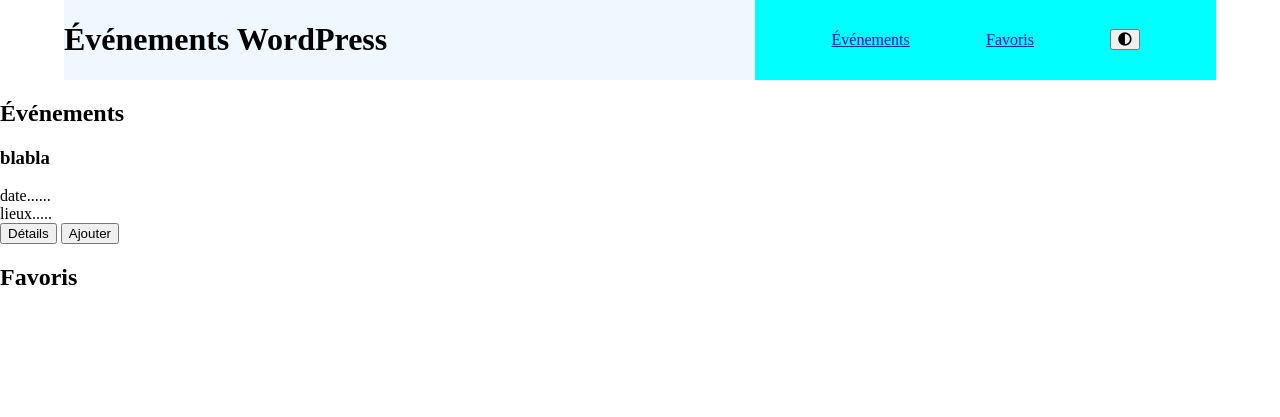
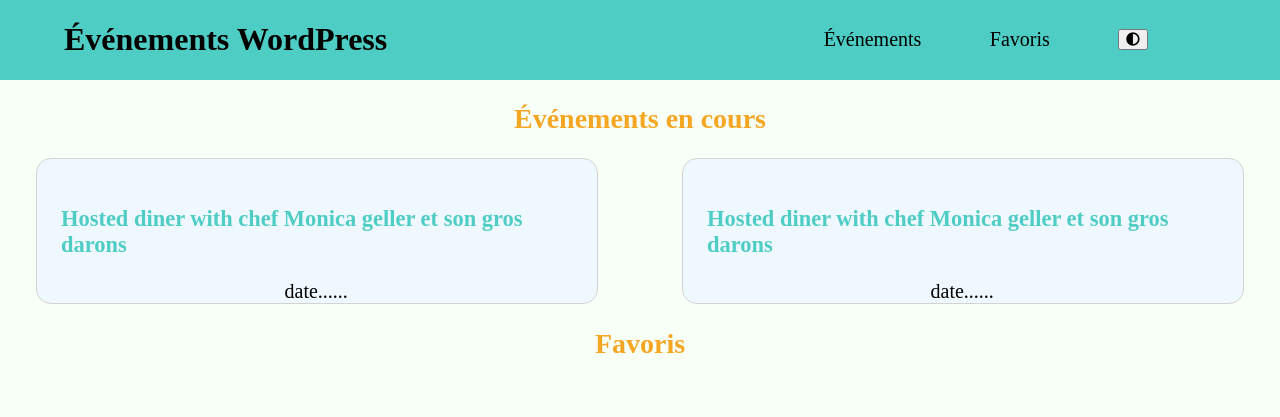
Before and after one commit to martin-samson-png/portail-evenements-Martin, a plain HTML site: page index.html in a window 1280 px wide. Drawn offline with Linux system fonts and the light colour scheme; a web font is replaced by a local one.

Commit message:
feat : ajout de css

```diff
--- a/index.html
+++ b/index.html
@@ -25,23 +25,41 @@
     <main>
       <section id="evenement">
         <div class="title">
-          <h2>Événements</h2>
+          <h2>Événements en cours</h2>
         </div>
-        <div>
-          <div class="card"><h3>blabla</h3></div>
-          <div class="info">
-            <div>date......</div>
-            <div>lieux.....</div>
+        <div id="listEvent">
+          <div class="card">
+            <div class="card-title">
+              <h3>Hosted diner with chef Monica geller et son gros darons</h3>
+            </div>
+            <div class="info">
+              <div>date......</div>
+              <div class="place">lieux.....</div>
+            </div>
+            <div class="buttonCard">
+              <button class="detail">Détails</button>
+              <button class="add">Ajouter</button>
+            </div>
           </div>
-          <div class="buttonCard">
-            <button>Détails</button>
-            <button>Ajouter</button>
+          <div class="card">
+            <div class="card-title">
+              <h3>Hosted diner with chef Monica geller et son gros darons</h3>
+            </div>
+            <div class="info">
+              <div>date......</div>
+              <div class="place">lieux.....</div>
+            </div>
+            <div class="buttonCard">
+              <button class="detail">Détails</button>
+              <button class="add">Ajouter</button>
+            </div>
           </div>
+        </div>
         </div>
       </section>
       <section id="modale"></section>
       <section id="favoris">
-        <div><h2>Favoris</h2></div>
+        <div class="title"><h2>Favoris</h2></div>
       </section>
     </main>
   </body>
--- /dev/null
+++ b/style/_variables.css
@@ -0,0 +1,7 @@
+:root {
+  --main-color: #4ecdc4;
+  --second-color: #f5a623;
+  --third-color: #ffe66d;
+  --light-mode: #f7fff7;
+  --dark-mode: #292f36;
+}
--- a/style/style.css
+++ b/style/style.css
@@ -1,20 +1,44 @@
+@import url(/style/_variables.css);
+
+/* ----------------------------------- FONT ----------------------------------- */
+@font-face {
+  font-family: "Lexend Deca";
+  src: local("Lexend Deca"),
+    url(../font/Lexend_Deca/LexendDeca-VariableFont_wght.ttf) format(TrueType);
+}
+
 html {
   scroll-behavior: smooth;
 }
 
 body {
+  background-color: var(--light-mode);
   padding: 0%;
   margin: 0%;
+  font-family: Lexend Deca;
 }
 
+a {
+  font-size: 20px;
+  color: black;
+  text-decoration: none;
+}
+
+a:hover {
+  color: red;
+  font-size: 1.2rem;
+}
+
+/* -----------------------------------HEADER----------------------------------- */
+
 header {
+  background-color: var(--main-color);
   display: flex;
   justify-content: space-between;
   padding: 0 5% 0 5%;
 }
 
 .logo {
-  background-color: aliceblue;
   display: flex;
   justify-content: start;
   align-items: center;
@@ -22,9 +46,111 @@ header {
 }
 
 nav {
-  background-color: aqua;
   display: flex;
   justify-content: space-evenly;
   align-items: center;
   width: 40%;
 }
+/* -----------------------------------MAIN----------------------------------- */
+.title {
+  display: flex;
+  justify-content: center;
+}
+
+h2 {
+  font-size: 28px;
+  color: var(--second-color);
+}
+
+#listEvent {
+  display: flex;
+  flex-direction: row;
+  flex-wrap: wrap;
+  justify-content: space-evenly;
+  gap: 3rem;
+}
+
+.card {
+  border: 1px solid lightgray;
+  border-radius: 15px;
+  background-color: aliceblue;
+  display: flex;
+  flex-direction: column;
+  align-items: center;
+  padding: 1.5rem;
+  transition: transform 0.3s ease;
+  overflow: hidden;
+  max-height: 6rem;
+  max-width: 40%;
+  min-width: 40%;
+}
+
+.card:hover {
+  max-height: 15rem;
+  cursor: pointer;
+  transform: translateY(-6px);
+}
+
+.card-extra {
+  opacity: 0;
+  transform: translateY(1rem);
+  display: flex;
+}
+
+.card:hover .card-extra {
+  opacity: 1;
+  transform: translateY(0);
+}
+
+.card-title {
+  display: flex;
+  flex-wrap: wrap;
+  justify-content: center;
+  color: var(--main-color);
+  font-size: 1.2rem;
+  font-weight: bold;
+}
+
+h3 {
+  display: flex;
+  flex-wrap: wrap;
+}
+
+.info {
+  display: flex;
+  flex-direction: column;
+  font-size: 20px;
+  gap: 1.5rem;
+}
+
+.buttonCard {
+  display: flex;
+  gap: 1rem;
+  padding: 1rem;
+}
+
+.detail {
+  background-color: var(--main-color);
+  font-size: 18px;
+  border: none;
+  border-radius: 3px;
+  width: 7rem;
+  height: 2rem;
+}
+
+.detail:hover {
+  background-color: #46b9b0;
+}
+
+.add {
+  background-color: var(--second-color);
+  font-size: 18px;
+  border: none;
+  border-radius: 3px;
+  width: 7rem;
+  height: 2rem;
+}
+
+.add:hover {
+  background-color: #dd9520;
+}
```
Also changed, not shown: Lexend_Deca/LexendDeca-VariableFont_wght.ttf (added), Lexend_Deca/OFL.txt (added), Lexend_Deca/README.txt (added), Lexend_Deca/static/LexendDeca-Black.ttf (added), Lexend_Deca/static/LexendDeca-Bold.ttf (added), Lexend_Deca/static/LexendDeca-ExtraBold.ttf (added), Lexend_Deca/static/LexendDeca-ExtraLight.ttf (added), Lexend_Deca/static/LexendDeca-Light.ttf (added), Lexend_Deca/static/LexendDeca-Medium.ttf (added), Lexend_Deca/static/LexendDeca-Regular.ttf (added), Lexend_Deca/static/LexendDeca-SemiBold.ttf (added), Lexend_Deca/static/LexendDeca-Thin.ttf (added).
